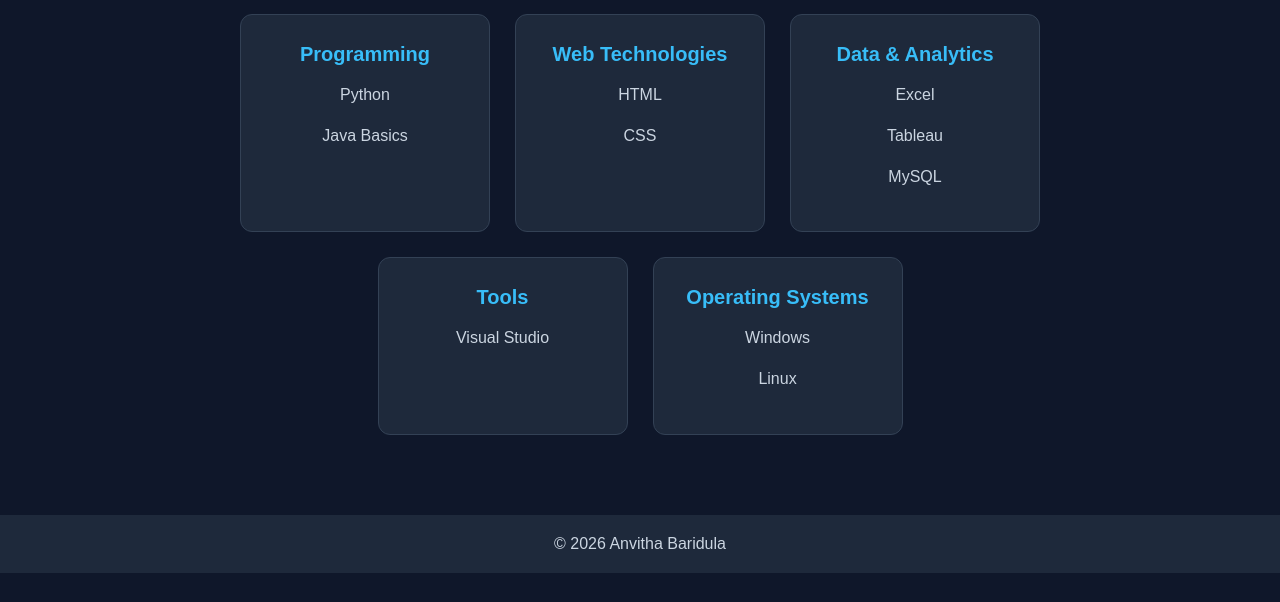
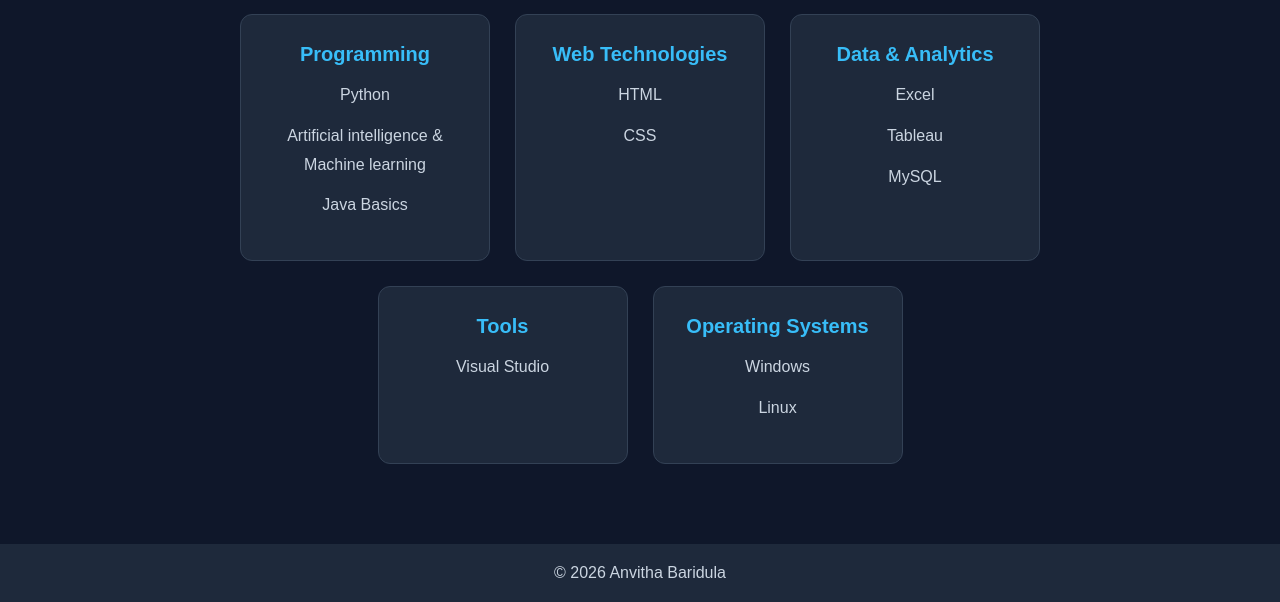
Before and after one commit to anvithareddy13/Anvitha--portfolio, a plain HTML site: page skills.html in a window 1280 px wide. Shown: the part 219-821 px from the top of the page. Before the commit the page ends 800 px from the top, so only its background shows below. Drawn offline with Linux system fonts and the light colour scheme.

Commit message:
Update skills.html

```diff
--- a/skills.html
+++ b/skills.html
@@ -29,6 +29,7 @@
         <div class="card">
             <h2>Programming</h2>
             <p>Python</p>
+             <p>Artificial intelligence & Machine learning</p>
             <p>Java Basics</p>
         </div>
 
```
